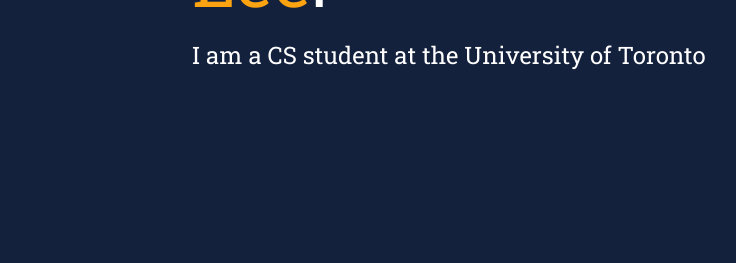
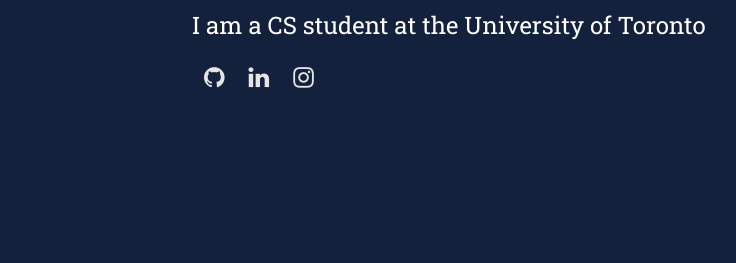
Before and after one commit to peterlee42/Portfolio, a plain HTML site: page index.html in a window 1280 px wide. Shown: the part 446-709 px from the top of the page, 0-736 px from the left. Drawn offline with Linux system fonts and the light colour scheme; grey boxes are pictures that could not be loaded.

Commit message:
Added functional icons for social media links

```diff
--- a/index.html
+++ b/index.html
@@ -8,6 +8,7 @@
     <meta name="google" content="notranslate">
     <link rel="stylesheet" href="styles.css">
     <link rel="stylesheet" href="https://fonts.googleapis.com/css2?family=Roboto+Slab:wght@100..900&display=swap">
+    <link rel="stylesheet" href="https://cdnjs.cloudflare.com/ajax/libs/font-awesome/4.7.0/css/font-awesome.min.css">
     <title>Peter Lee</title>
 </head>
 
@@ -29,6 +30,18 @@
             <div class="homeLeft">
                 <span class="homeTitle">Hi, I'm <span class="homeTitleName">Peter Lee</span>!</span>
                 <span class="homeDesc">I am a CS student at the University of Toronto</span>
+                <div class="iconContainer">
+                    <div class="icon">
+                        <a target="_blank" href="https://github.com/peterlee42" class="fa fa-github"></a>
+                    </div>
+                    <div class="icon">
+                        <a target="_blank" href="https://www.linkedin.com/in/petersjlee42/" class="fa fa-linkedin"></a>
+                    </div>
+                    <div class="icon">
+                        <a target="_blank" href="https://www.instagram.com/peter.lee__/" class="fa fa-instagram"></a>
+                    </div>
+
+                </div>
             </div>
             <div class="homeRight">
                 <img class="profileImage" src="images/profile.JPG" alt="profile image">
@@ -66,7 +79,6 @@
                         <div class="infoLinks">
                             <a target=”_blank”
                                 href="https://www.itworldcanada.com/article/mississauga-teens-win-dmz-hack-against-hate-hackathon/467589">Article
-                                Link
                             </a>
                             <a target=”_blank” href="https://github.com/peterlee42/PROtectABot4000">GitHub</a>
                         </div>
--- a/styles.css
+++ b/styles.css
@@ -183,10 +183,24 @@
 
 a {
     text-decoration: none;
+}
+
+.infoLinks a {
     color: #14213d;
     font-weight: 900;
 }
 
-a:hover {
-    color: #fca311;
+.icon .fa {
+    color: #e5e5e5;
+    padding: 12px;
+    font-size: 24px;
 }
+
+.icon .fa:hover {
+    opacity: 0.7;
+}
+
+.iconContainer {
+    display: flex;
+
+}
```
